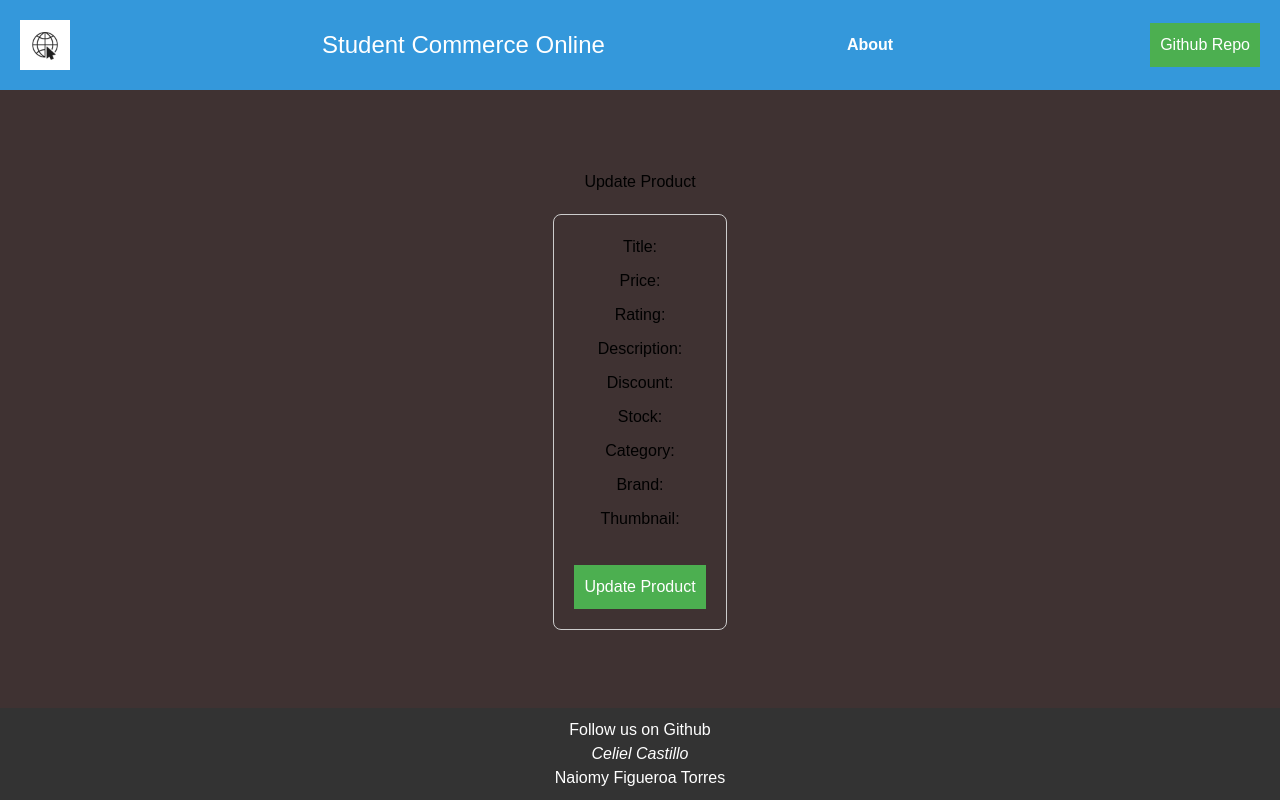
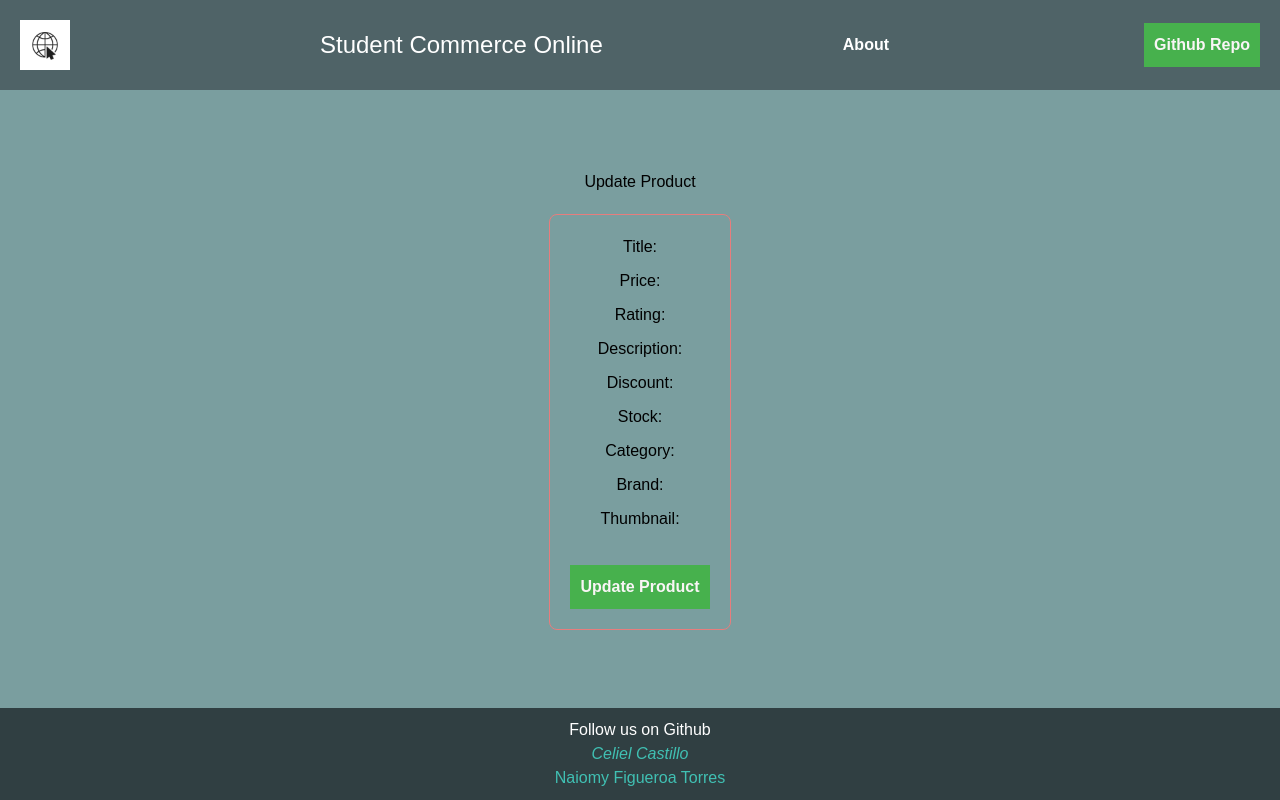
Before and after one commit to celicasti9/react-project-1, a React (Vite) app: page /update in a window 1280 px wide. Built offline with nearby package versions, Linux system fonts and the light colour scheme.

Commit message:
app css and index css styles

```diff
--- a/components/Footer.jsx
+++ b/components/Footer.jsx
@@ -6,9 +6,9 @@ function Footer() {
         <div className="footer">
         <h4>Follow us on Github</h4>
         <div>
-          <a href="https://github.com/celicasti9"><i>Celiel Castillo</i></a>
+          <a href="https://github.com/celicasti9" className= "developer-name" ><i>Celiel Castillo</i></a>
           <br></br>
-          <a href="https://github.com/nfigueroa1231"><i></i> Naiomy Figueroa Torres</a>
+          <a href="https://github.com/nfigueroa1231" className= "developer-name"><i></i> Naiomy Figueroa Torres</a>
         </div>
       </div>
     )
--- a/components/Sidebar.jsx
+++ b/components/Sidebar.jsx
@@ -9,6 +9,7 @@ function Sidebar() {
         <ul className="sidebar-Links">
 
             <h3>
+                <br></br>
                 Admin Panel
             </h3>
             <li><Link to="/"> Home </Link></li>
--- a/src/App.css
+++ b/src/App.css
@@ -4,6 +4,7 @@
   margin: 0 auto;
   padding: 0;
   text-align: center;
+
 }
 
 body {
@@ -22,7 +23,7 @@ body {
   top: 0;
   left: 0;
   width: 100%;
-  background-color: #3498db;
+  background-color: #4F6367;
   padding: 10px;
   z-index: 200; /* Increased z-index to be above the sidebar */
 }
@@ -79,7 +80,7 @@ body {
   left: -200px;
   width: 200px;
   height: 100%;
-  background-color: #2c3e50;
+  background-color: #502c4b;
   color: #fff;
   transition: left 0.3s ease;
   z-index: 100;
@@ -168,7 +169,7 @@ body {
   display: block;
   width: 100%;
   padding: 10px;
-  background-color: #e50914;
+  background-color: #ee7a72;
   color: #fff;
   border: none;
   border-radius: 4px;
@@ -177,14 +178,14 @@ body {
 }
 
 .delete-button:hover {
-  background-color: #860007;
+  background-color: #bd655e;
 }
 
 .details-button {
   display: block;
   width: 100%;
   padding: 10px;
-  background-color: #e2b111;
+  background-color: #c5c7bd;
   color: #fff;
   border: none;
   border-radius: 4px;
@@ -193,14 +194,14 @@ body {
 }
 
 .details-button:hover {
-  background-color: #8f6900;
+  background-color: #757770;
 }
 
 .update-button {
   display: block;
   width: 100%;
   padding: 10px;
-  background-color: #6dd826;
+  background-color: #6ac8c8;
   color: #fff;
   border: none;
   border-radius: 4px;
@@ -209,7 +210,7 @@ body {
 }
 
 .update-button:hover {
-  background-color: #306603;
+  background-color: #509c9c;
 }
 
 /* Footer Styles */
@@ -233,7 +234,7 @@ body {
 /* Item Details*/
 
 .item-details {
-  background-color: #ecf0f1;
+  background-color: #9ac6c4;
 
 }
 
@@ -246,7 +247,7 @@ form {
   max-width: 300px;
   margin: auto;
   padding: 20px;
-  border: 1px solid #ccc;
+  border: 1px solid #e77d7d;
   border-radius: 8px;
   margin-top: 20px;
 }
@@ -261,8 +262,9 @@ input {
 }
 
 button {
-  background-color: #4caf50;
-  color: white;
+  background-color: #47b14d;
+  color: rgb(249, 245, 245);
   padding: 10px;
   cursor: pointer;
+  font-weight: bold;
 }
--- a/src/index.css
+++ b/src/index.css
@@ -5,7 +5,7 @@
 
   color-scheme: light dark;
   color: black;
-  background-color: rgb(6, 6, 56);
+  background-color: rgb(236, 224, 230);
 
   font-synthesis: none;
   text-rendering: optimizeLegibility;
@@ -22,7 +22,7 @@ body {
 
 /* Apply a background color to the entire page */
 body {
-  background-color: rgb(63, 50, 50);
+  background-color: #7A9E9F;
 }
 
 /* Center the content in the middle of the page */
@@ -45,13 +45,13 @@ body {
   font-size: 2rem;
   font-weight: bold;
   margin-bottom: 20px;
-  color: #333;
+  color: #ece3e3;
 }
 
 /* Additional styling for specific components */
 /* Navbar */
 .navbar {
-  background-color: #3498db;
+  background-color: #4F6367;
   color: #fff;
   padding: 10px;
 }
@@ -59,8 +59,8 @@ body {
 /* Sidebar */
 .sidebar {
   width: 200px;
-  background-color: #2c3e50;
-  color: #fff;
+  background-color: #9ac6c4;
+  color: white;
   padding: 20px;
 }
 
@@ -89,17 +89,17 @@ body {
 
 .card-price {
   font-size: 1.1rem;
-  color: #e74c3c;
+  color: #4beca1;
 }
 
 .card-rating {
   margin-top: 5px;
-  color: #3498db;
+  color: #529ed0;
 }
 
 /* Footer */
 .footer {
-  background-color: #333;
+  background-color: #303f42;
   color: #fff;
   text-align: center;
   padding: 10px;
@@ -107,3 +107,7 @@ body {
   bottom: 0;
   width: 100%;
 }
+
+.footer a.developer-name {
+  color: rgb(64, 192, 179)
+}
```
Also changed, not shown: components/Card.jsx (+0 -25 lines), src/App.jsx (+0 -46 lines).
